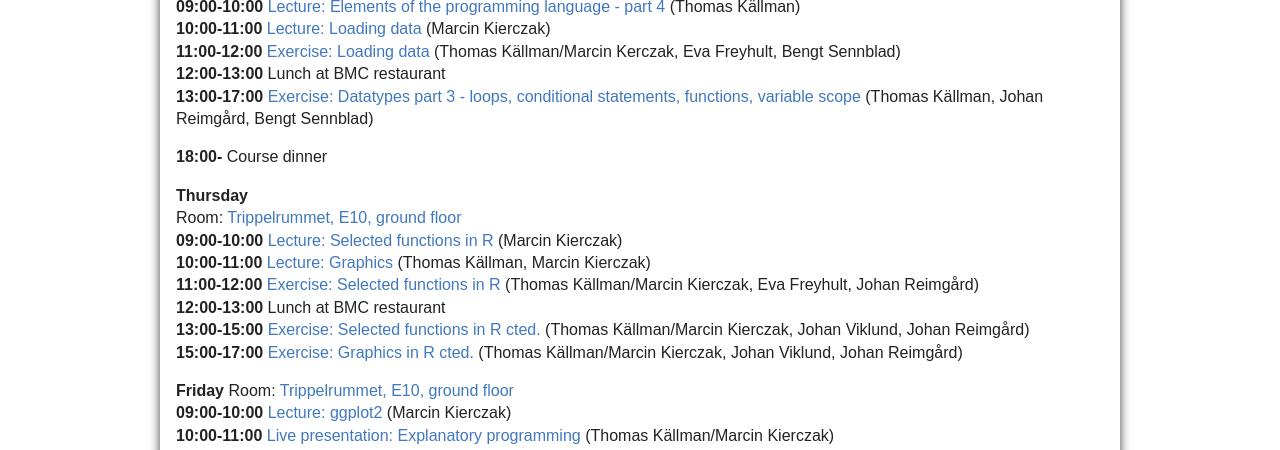
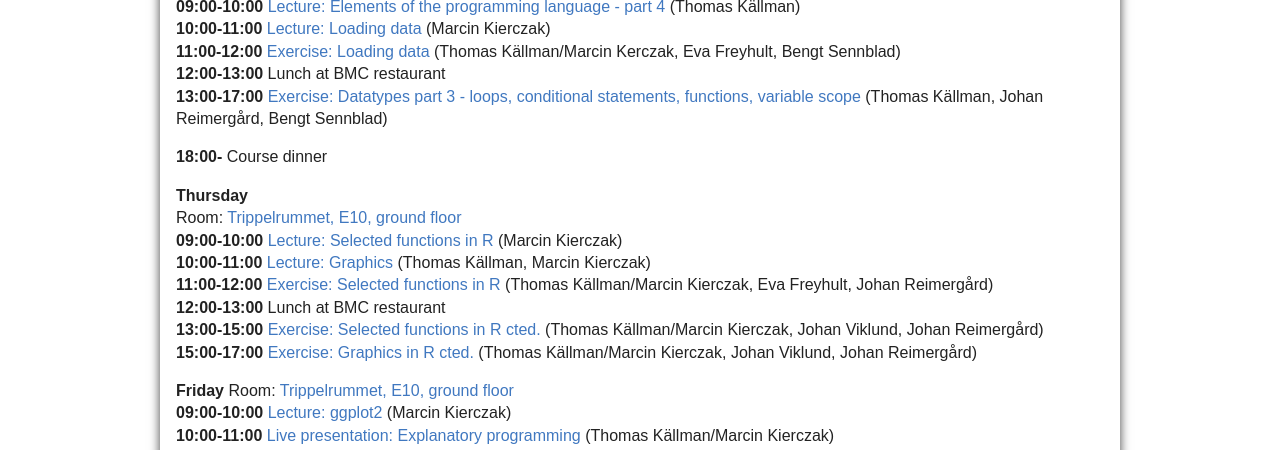
Before and after one commit to NBISweden/Rcourse, a Jekyll site: the page built from HT17Uppsala/index.md, in a window 1280 px wide. Shown: the part 1021-1471 px from the top of the page. Built offline with Jekyll 4.4.1, drawn with Linux system fonts in a browser that asks for light colours.

Commit message:
fixed spellings

```diff
--- a/HT17Uppsala/index.md
+++ b/HT17Uppsala/index.md
@@ -35,7 +35,7 @@ Room: [Trippelrummet, E10, ground floor](../files/bmc_map.jpg)<br>
 **Tuesday**<br>
 Room: [Trippelrummet, E10, ground floor](../files/bmc_map.jpg)<br>
 **09:00-10:00** [Lecture: Elements of the programming language - part 2](lecture/Lecture_4_-_Elements2.pdf) (Marcin Kierczak)<br>
-**10:00-11:00** [Lecture: Elements of the programming language - part 3](Lecture/lecture_5_-_Elements3.pdf) (Marcin Kierczak)<br>
+**10:00-11:00** [Lecture: Elements of the programming language - part 3](Lecture/Lecture_5_-_Elements3.pdf) (Marcin Kierczak)<br>
 **11:00-12:00** [Exercise: Datatypes part 1 - Working with vectors cont.](exercise/Vectors) (Thomas Källman/Marcin Kierczak, Bengt Sennblad, Sebastian DiLorenzo)<br>
 **12:00-13:00** Lunch at BMC restaurant<br>
 **13:00-17:00** [Exercise: Datatypes part 2 - matrices, lists, data frames](exercise/Dataframes) (Thomas Källman/Marcin Kierczak, Bengt Sennblad, Sebastian DiLorenzo)<br>
@@ -44,9 +44,9 @@ Room: [Trippelrummet, E10, ground floor](../files/bmc_map.jpg)<br>
 Room: [Trippelrummet, E10, ground floor](../files/bmc_map.jpg)<br>
 **09:00-10:00** [Lecture: Elements of the programming language - part 4](Lectures/...) (Thomas Källman)<br>
 **10:00-11:00** [Lecture: Loading data](Lectures/...) (Marcin Kierczak)<br>
-**11:00-12:00** [Exercise: Loading data](Exercises/...) (Thomas Källman/Marcin Kerczak, Eva Freyhult, Bengt Sennblad)<br>
+**11:00-12:00** [Exercise: Loading data](exercise/...) (Thomas Källman/Marcin Kerczak, Eva Freyhult, Bengt Sennblad)<br>
 **12:00-13:00** Lunch at BMC restaurant<br>
-**13:00-17:00** [Exercise: Datatypes part 3 - loops, conditional statements, functions, variable scope](Exercises/...) (Thomas Källman, Johan Reimgård,  Bengt Sennblad)<br>
+**13:00-17:00** [Exercise: Datatypes part 3 - loops, conditional statements, functions, variable scope](exercise/...) (Thomas Källman, Johan Reimergård,  Bengt Sennblad)<br>
 
 **18:00-** Course dinner
 
@@ -54,10 +54,10 @@ Room: [Trippelrummet, E10, ground floor](../files/bmc_map.jpg)<br>
 Room: [Trippelrummet, E10, ground floor](../files/bmc_map.jpg)<br>
 **09:00-10:00** [Lecture: Selected functions in R ](Lectures/...) (Marcin Kierczak)<br>
 **10:00-11:00** [Lecture: Graphics](Lectures/...) (Thomas Källman, Marcin Kierczak)<br>
-**11:00-12:00** [Exercise: Selected functions in R](Exercises/...) (Thomas Källman/Marcin Kierczak, Eva Freyhult, Johan Reimgård)<br>
+**11:00-12:00** [Exercise: Selected functions in R](Exercises/...) (Thomas Källman/Marcin Kierczak, Eva Freyhult, Johan Reimergård)<br>
 **12:00-13:00** Lunch at BMC restaurant<br>
-**13:00-15:00** [Exercise: Selected functions in R cted.](Exercises/...) (Thomas Källman/Marcin Kierczak, Johan Viklund, Johan Reimgård)<br>
-**15:00-17:00** [Exercise: Graphics in R cted.](Exercises/...) (Thomas Källman/Marcin Kierczak, Johan Viklund, Johan Reimgård)<br>
+**13:00-15:00** [Exercise: Selected functions in R cted.](Exercises/...) (Thomas Källman/Marcin Kierczak, Johan Viklund, Johan Reimergård)<br>
+**15:00-17:00** [Exercise: Graphics in R cted.](Exercises/...) (Thomas Källman/Marcin Kierczak, Johan Viklund, Johan Reimergård)<br>
 
 **Friday**
 Room: [Trippelrummet, E10, ground floor](../files/bmc_map.jpg)<br>
```
